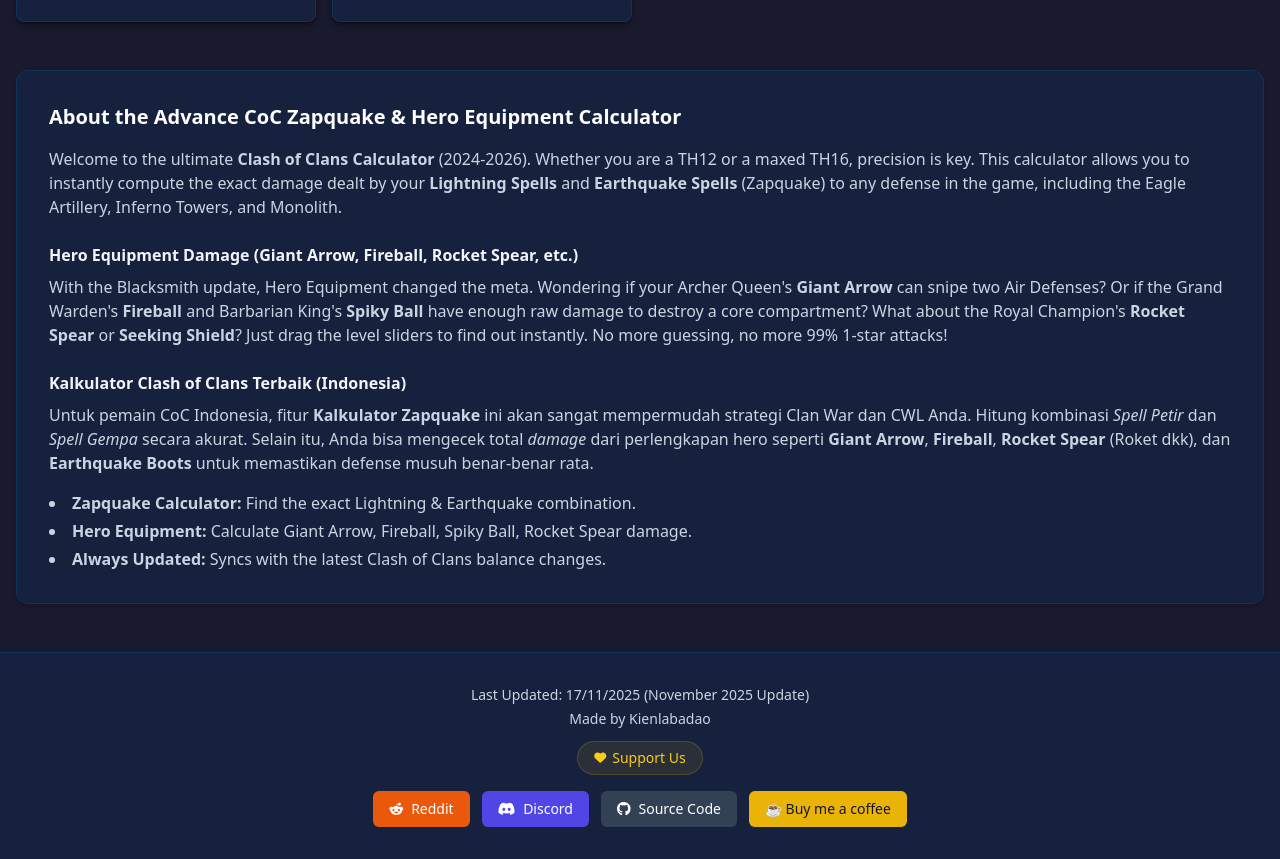
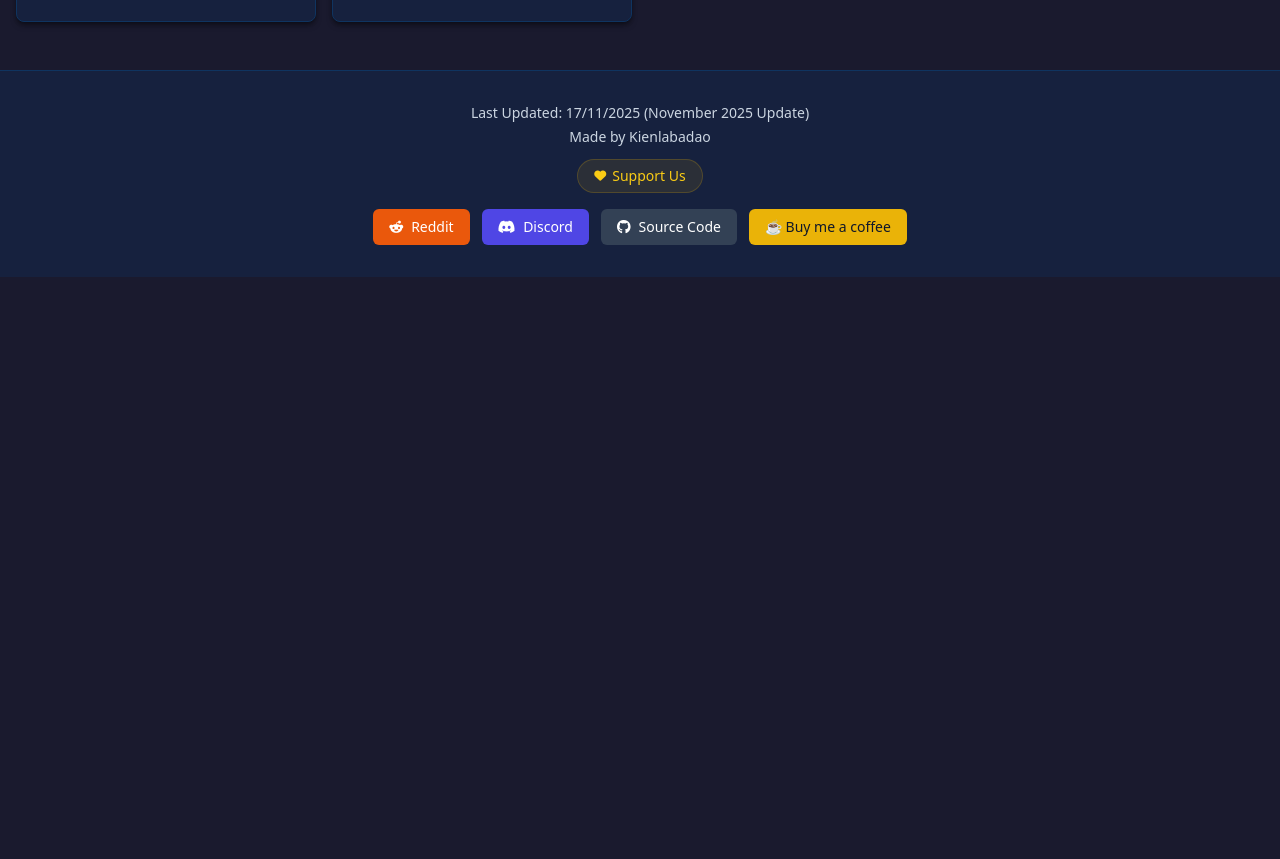
Before and after one commit to yusufalvian16/coc-calculator, a website: page html/zapquake-calculator.html in a window 1280 px wide. Shown: the part 4749-5608 px from the top of the page. After the commit the page ends 5026 px from the top, so only its background shows below. Drawn offline with nearby package versions, Linux system fonts and the light colour scheme; files whose address does not match are found by name.

Commit message:
update CEO

```diff
--- a/html/zapquake-calculator.html
+++ b/html/zapquake-calculator.html
@@ -747,26 +747,7 @@
       </div>
     </section>
 
-    <!-- SEO & FAQ SECTION -->
-    <section class="mt-12 mb-6 bg-coc-card border border-coc-border rounded-xl p-6 md:p-8 shadow-md">
-      <h2 class="text-xl font-bold text-white mb-4">About the Advance CoC Zapquake & Hero Equipment Calculator</h2>
 
-      <article class="prose prose-invert prose-sm max-w-none text-slate-300">
-        <p>Welcome to the ultimate <strong>Clash of Clans Calculator</strong> (2024-2026). Whether you are a TH12 or a maxed TH16, precision is key. This calculator allows you to instantly compute the exact damage dealt by your <strong>Lightning Spells</strong> and <strong>Earthquake Spells</strong> (Zapquake) to any defense in the game, including the Eagle Artillery, Inferno Towers, and Monolith.</p>
-
-        <h3 class="text-slate-100 mt-6 mb-2 font-semibold">Hero Equipment Damage (Giant Arrow, Fireball, Rocket Spear, etc.)</h3>
-        <p>With the Blacksmith update, Hero Equipment changed the meta. Wondering if your Archer Queen's <strong>Giant Arrow</strong> can snipe two Air Defenses? Or if the Grand Warden's <strong>Fireball</strong> and Barbarian King's <strong>Spiky Ball</strong> have enough raw damage to destroy a core compartment? What about the Royal Champion's <strong>Rocket Spear</strong> or <strong>Seeking Shield</strong>? Just drag the level sliders to find out instantly. No more guessing, no more 99% 1-star attacks!</p>
-
-        <h3 class="text-slate-100 mt-6 mb-2 font-semibold">Kalkulator Clash of Clans Terbaik (Indonesia)</h3>
-        <p>Untuk pemain CoC Indonesia, fitur <strong>Kalkulator Zapquake</strong> ini akan sangat mempermudah strategi Clan War dan CWL Anda. Hitung kombinasi <em>Spell Petir</em> dan <em>Spell Gempa</em> secara akurat. Selain itu, Anda bisa mengecek total <em>damage</em> dari perlengkapan hero seperti <strong>Giant Arrow</strong>, <strong>Fireball</strong>, <strong>Rocket Spear</strong> (Roket dkk), dan <strong>Earthquake Boots</strong> untuk memastikan defense musuh benar-benar rata.</p>
-
-        <ul class="mt-4 space-y-1 list-disc list-inside">
-          <li><strong>Zapquake Calculator:</strong> Find the exact Lightning & Earthquake combination.</li>
-          <li><strong>Hero Equipment:</strong> Calculate Giant Arrow, Fireball, Spiky Ball, Rocket Spear damage.</li>
-          <li><strong>Always Updated:</strong> Syncs with the latest Clash of Clans balance changes.</li>
-        </ul>
-      </article>
-    </section>
 
   </main>
 
```
Also changed, not shown: index.html (+0 -19 lines).
